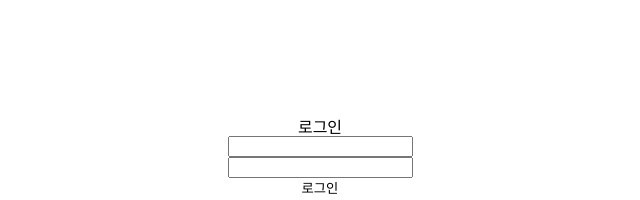
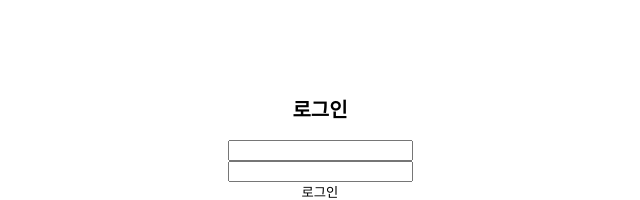
Before and after one commit to Leejha/wanted-pre-onboarding-challenge-fe-1, a React (Create React App) app in the folder client/: page /login in a window 1280 px wide. Shown: the top 200 px of the page, without its empty margins (320-960 px from the left). Built offline with nearby package versions, Linux system fonts and the light colour scheme.

Commit message:
feat : LoginPage.tsx에 AuthLayout 적용

```diff
--- a/client/src/pages/LoginPage.tsx
+++ b/client/src/pages/LoginPage.tsx
@@ -3,8 +3,7 @@ import React from 'react';
 
 function LoginPage() {
   return (
-    <AuthLayout>
-      <h1>로그인</h1>
+    <AuthLayout title="로그인">
       <LoginFormContainer />
     </AuthLayout>
   );
```
